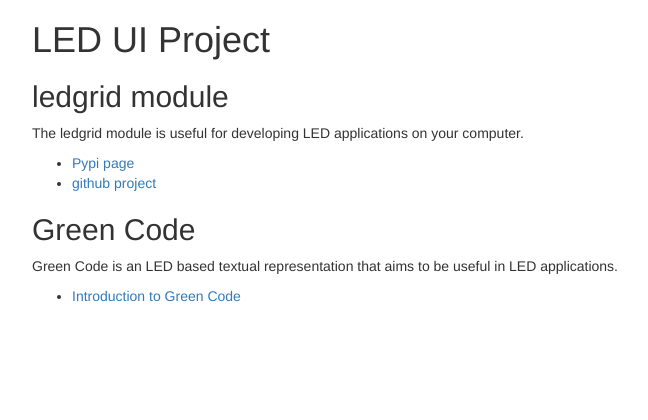
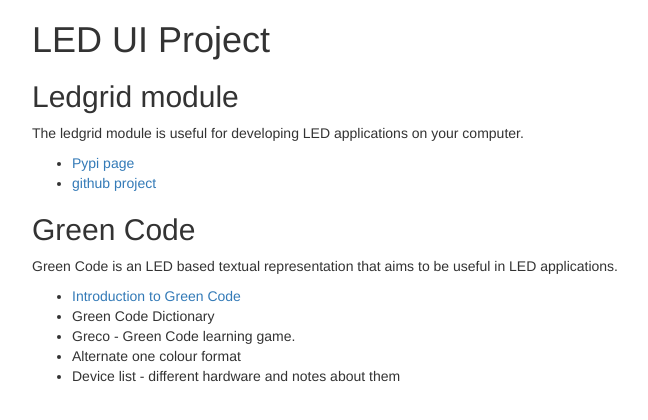
Before and after one commit to ledui/ledui.github.io, a plain HTML site: page index.html in a window 1280 px wide. Shown: the whole page, without its empty margins (38-686 px from the left). Drawn offline with nearby package versions, Linux system fonts and the light colour scheme; files that its build step writes are made by us from their sources.

Commit message:
Tiny updates to homepage.

```diff
--- a/index.html
+++ b/index.html
@@ -25,7 +25,7 @@
   <body>
     <div class="container">
       <h1>LED UI Project</h1>
-      <h2>ledgrid module</h2>
+      <h2>Ledgrid module</h2>
       <p>The ledgrid module is useful for developing LED applications
       on your computer.</p>
       <ul>
@@ -37,6 +37,10 @@
       <p>Green Code is an LED based textual representation that aims to be useful in LED applications.</p>
       <ul>
         <li><a href="/green-code-intro/">Introduction to Green Code</a></li>
+        <li>Green Code Dictionary</li>
+        <li>Greco - Green Code learning game.</li>
+        <li>Alternate one colour format</li>
+        <li>Device list - different hardware and notes about them</li>
       </ul>
     </div>
 
```
